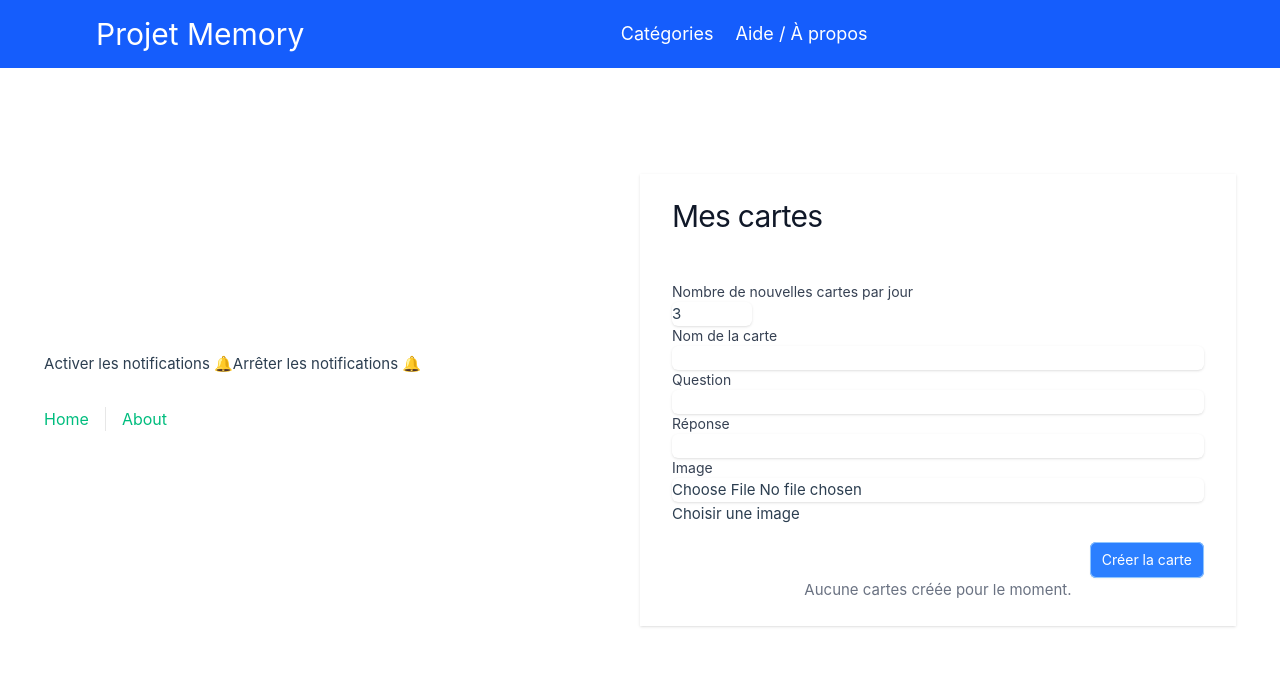
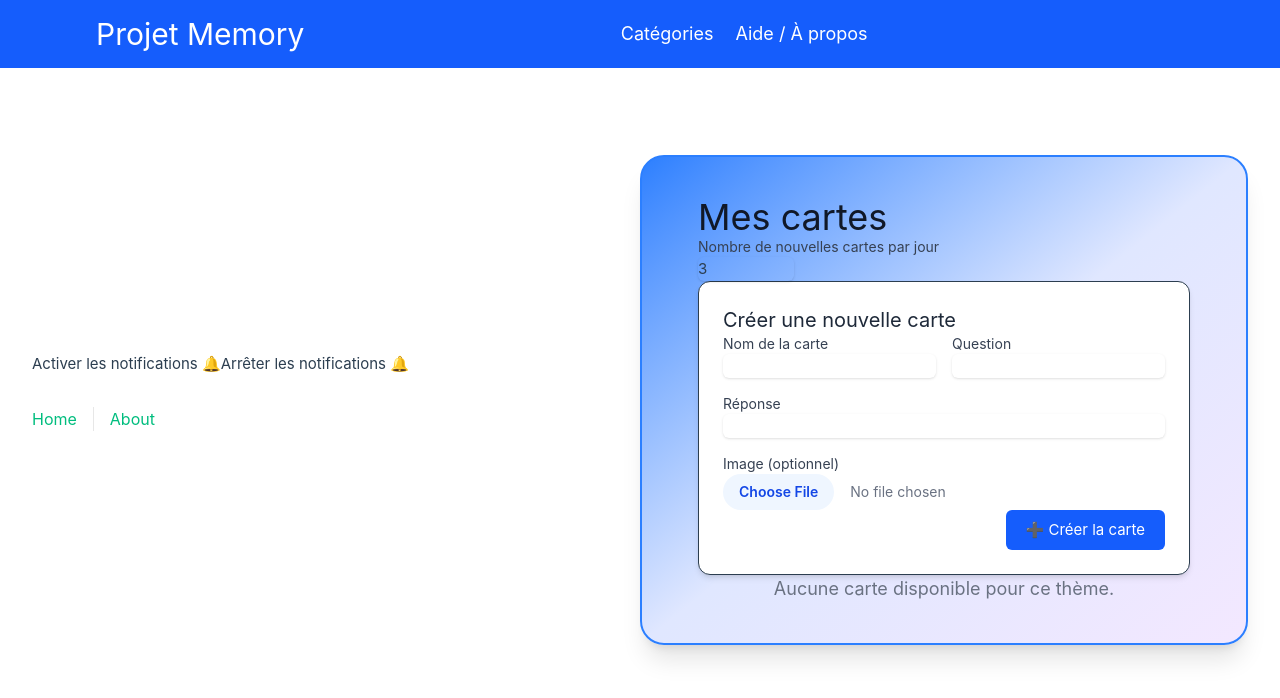
Before and after one commit to jlaron230/Projet-memory, a Vue app: page /theme/1 in a window 1280 px wide. Shown: the top 698 px of the page. Built offline with nearby package versions, Linux system fonts and the light colour scheme.

Commit message:
fix/ modification du design de la card

```diff
--- a/src/components/cardTheme/cardTheme.vue
+++ b/src/components/cardTheme/cardTheme.vue
@@ -373,148 +373,173 @@ onMounted(() => {
 </script>
 
 <template>
-  <section class="bg-white shadow-sm">
-    <div class="mx-auto max-w-7xl px-4 py-6 sm:px-6 lg:px-8 flex place-content-between">
-      <h1 class="text-3xl font-bold tracking-tight text-gray-900">Mes cartes</h1>
+  <section class="py-10 px-6 bg-gradient-to-br from-blue-500 via-indigo-100 to-purple-100 border-2 border-blue-500 rounded-3xl shadow-xl max-w-3xl mx-auto">
+  <div class="mx-auto max-w-6xl px-4 sm:px-6 lg:px-8">
+      <!-- Titre principal -->
+      <div class="mb-10 flex justify-between items-center">
+        <h1 class="text-4xl align-center font-bold text-gray-900">Mes cartes</h1>
       </div>
-    <!-- Formulaire pour créer une carte -->
-    <div class="mx-auto max-w-7xl px-4 py-6 sm:px-6 lg:px-8">
-      <!-- Champ pour modifier la limite quotidienne -->
-      <div class="mb-4">
-        <label for="limit" class="block text-sm font-medium text-gray-700"
-          >Nombre de nouvelles cartes par jour</label
-        >
+
+      <!-- Choix de la limite quotidienne -->
+      <div class="mb-6">
+        <label for="limit" class="block text-sm font-medium text-gray-700 mb-1">
+          Nombre de nouvelles cartes par jour
+        </label>
         <input
           id="limit"
           v-model.number="dailyNewCardLimit"
           type="number"
           min="1"
-          class="mt-1 block w-20 rounded-md border-gray-300 shadow-sm focus:border-indigo-500 focus:ring focus:ring-indigo-200 focus:ring-opacity-50"
+          class="w-24 rounded-md border-gray-300 shadow-sm focus:border-blue-500 focus:ring-blue-200"
         />
       </div>
-      <form @submit.prevent="CreateCards" class="mt-5 flex flex-col gap-4">
+
+      <!-- Formulaire de création -->
+      <form @submit.prevent="CreateCards" class="space-y-5 bg-white shadow-md rounded-xl p-6 border border-gray-00">
+        <h2 class="text-xl font-semibold text-gray-800 mb-2">Créer une nouvelle carte</h2>
+        <div class="grid grid-cols-1 md:grid-cols-2 gap-4">
           <div>
-          <label for="cardName" class="block text-sm font-medium text-gray-700"
-            >Nom de la carte</label
-          >
+            <label for="cardName" class="block text-sm font-medium text-gray-700 mb-1">Nom de la carte</label>
             <input
               id="cardName"
               v-model="CardName"
               type="text"
               required
-            class="mt-1 block w-full rounded-md border-gray-300 shadow-sm focus:border-indigo-500 focus:ring focus:ring-indigo-200 focus:ring-opacity-50"
+              class="w-full rounded-md border-gray-300 shadow-sm focus:ring-blue-300"
             />
-          <label for="cardQuestion" class="block text-sm font-medium text-gray-700">Question</label>
+          </div>
+
+          <div>
+            <label for="cardQuestion" class="block text-sm font-medium text-gray-700 mb-1">Question</label>
             <input
               id="cardQuestion"
               v-model="CardQuestion"
               type="text"
               required
-            class="mt-1 block w-full rounded-md border-gray-300 shadow-sm focus:border-indigo-500 focus:ring focus:ring-indigo-200 focus:ring-opacity-50"
+              class="w-full rounded-md border-gray-300 shadow-sm focus:ring-blue-300"
             />
-          <label for="cardResponse" class="block text-sm font-medium text-gray-700">Réponse</label>
+          </div>
+
+          <div class="md:col-span-2">
+            <label for="cardResponse" class="block text-sm font-medium text-gray-700 mb-1">Réponse</label>
             <input
               id="cardResponse"
               v-model="CardResponse"
               type="text"
               required
-            class="mt-1 block w-full rounded-md border-gray-300 shadow-sm focus:border-indigo-500 focus:ring focus:ring-indigo-200 focus:ring-opacity-50"
+              class="w-full rounded-md border-gray-300 shadow-sm focus:ring-blue-300"
             />
-          <label for="cardImage" class="block text-sm font-medium text-gray-700">Image</label>
+          </div>
+
+          <div class="md:col-span-2">
+            <label for="cardImage" class="block text-sm font-medium text-gray-700 mb-1">Image (optionnel)</label>
             <input
-            v-if="CardImage"
               id="cardImage"
               type="file"
               accept="image/*"
               ref="fileInput"
               @change="(event) => handelFileUpload(event)"
-            class="mt-1 block w-full rounded-md border-gray-300 shadow-sm focus:border-indigo-500 focus:ring focus:ring-indigo-200 focus:ring-opacity-50"
+              class="block w-full text-sm text-gray-500 file:mr-4 file:py-2 file:px-4 file:rounded-full file:border-0 file:text-sm file:font-semibold file:bg-blue-50 file:text-blue-700 hover:file:bg-blue-100"
             />
-          <button class="btn-upload">Choisir une image</button>
+          </div>
         </div>
 
         <div class="flex justify-end">
           <button
             type="submit"
-            class="inline-flex items-center rounded-md bg-blue-500 px-3 py-2 text-sm font-semibold text-white ring-1 shadow-xs ring-blue-300 ring-inset hover:bg-blue-600"
+            class="bg-blue-600 hover:bg-blue-700 text-white px-5 py-2 rounded-md font-medium"
           >
-            Créer la carte
+            ➕ Créer la carte
           </button>
         </div>
       </form>
 
       <!-- Liste des cartes -->
-      <div v-if="filteredThemes.length > 0" class="space-y-6">
+      <div v-if="filteredThemes.length > 0" class="mt-10 space-y-6">
         <div
           v-for="(card, index) in filteredThemes"
           :key="index"
-          class="bg-gray-100 p-4 rounded-lg flex gap-4"
+          class="bg-white border border-gray-200 shadow-sm rounded-xl p-6 transition hover:shadow-md"
         >
-          <div v-if="sortedCards.length > 0" class="flex items-center gap-4">
-            <!-- Afficher le nom de la carte si on n'est pas en mode édition -->
-            <h2 v-if="editingCard?.name !== card.name" class="text-xl font-semibold text-gray-900">
-              <a href="#" @click.prevent="modalVisible(card.value, card.name, card.responseCard, card.image)">{{
-                card.name
-              }}</a>
+          <div class="flex justify-between items-start gap-4">
+            <div class="flex-1">
+              <!-- Affichage normal -->
+              <h2
+                v-if="editingCard?.name !== card.name"
+                @click.prevent="modalVisible(card.value, card.name, card.responseCard, card.image)"
+                class="text-lg font-semibold text-gray-800 hover:text-blue-600 cursor-pointer"
+              >
+                {{ card.name }}
               </h2>
 
-            <!-- Formulaire d'édition de cartes -->
+              <!-- Formulaire édition -->
               <form
                 v-if="isEditable && editingCard?.name === card.name"
                 @submit.prevent="PutCards"
-              class="mt-5 flex flex-col gap-4"
+                class="mt-4 space-y-2"
               >
                 <input
                   v-model="CardName"
                   type="text"
-                required
-                class="mt-1 block w-full rounded-md border-gray-300 shadow-sm focus:border-indigo-500 focus:ring focus:ring-indigo-200 focus:ring-opacity-50"
+                  placeholder="Nom"
+                  class="w-full rounded-md border-gray-300 shadow-sm focus:ring-blue-300"
                 />
                 <input
                   v-model="CardQuestion"
                   type="text"
-                required
-                class="mt-1 block w-full rounded-md border-gray-300 shadow-sm focus:border-indigo-500 focus:ring focus:ring-indigo-200 focus:ring-opacity-50"
+                  placeholder="Question"
+                  class="w-full rounded-md border-gray-300 shadow-sm focus:ring-blue-300"
                 />
                 <input
                   v-model="CardResponse"
                   type="text"
-                required
-                class="mt-1 block w-full rounded-md border-gray-300 shadow-sm focus:border-indigo-500 focus:ring focus:ring-indigo-200 focus:ring-opacity-50"
+                  placeholder="Réponse"
+                  class="w-full rounded-md border-gray-300 shadow-sm focus:ring-blue-300"
                 />
-              <div class="flex gap-3">
+                <div class="flex gap-2 mt-2">
                   <button
                     type="submit"
-                  class="inline-flex items-center rounded-md bg-blue-500 px-3 py-2 text-sm font-semibold text-white ring-1 shadow-xs ring-blue-300 ring-inset hover:bg-blue-600"
+                    class="bg-blue-600 text-white px-4 py-2 rounded-md hover:bg-blue-700"
                   >
                     Sauvegarder
                   </button>
-                <!-- Bouton de suppression pour chaque cartes -->
                   <buttondelete @click.prevent="DeleteCards(card.name)" />
                 </div>
               </form>
+            </div>
 
+            <div class="flex items-center gap-3">
               <button @click.prevent="toggleEdit(card)">
-              <PencilIcon class="px-3 py-2 w-[3rem]" />
+                <PencilIcon class="w-6 h-6 text-gray-500 hover:text-gray-800" />
               </button>
               <span
-              :class="`text-${card.level === 1 ? 'green' : card.level === 2 ? 'blue' : 'red'}-500`"
+                class="text-sm font-semibold"
+                :class="{
+                  'text-green-600': card.level === 1,
+                  'text-blue-600': card.level === 2,
+                  'text-red-600': card.level >= 3
+                }"
               >
-              Niveau: {{ card.level }}
+                Niveau {{ card.level }}
               </span>
               <button
                 @click="validateCard(card)"
-              class="bg-green-500 text-white px-2 py-1 rounded-md"
+                class="bg-green-500 text-white px-3 py-1 rounded-md hover:bg-green-600 text-sm"
               >
                 Valider
               </button>
             </div>
           </div>
         </div>
-      <div v-else class="text-center text-gray-500">
-        <p>Aucune cartes créée pour le moment.</p>
+      </div>
+
+      <!-- Aucune carte -->
+      <div v-else class="text-center text-gray-500 mt-10">
+        <p class="text-lg">Aucune carte disponible pour ce thème.</p>
       </div>
     </div>
+
+    <!-- Modal d'aperçu -->
     <modalMemory
       :open="isModalOpen"
       :question="selectedQuestion"
@@ -522,7 +547,6 @@ onMounted(() => {
       :responseC="selectedResponseCard"
       :image="selectedImage"
       @close="closeModal"
-
     />
   </section>
 </template>
--- a/src/components/cardTheme/modalMemory.vue
+++ b/src/components/cardTheme/modalMemory.vue
@@ -1,17 +1,22 @@
-
 <script setup lang="ts">
-import { ref, computed, defineProps, defineEmits, onMounted } from 'vue'
+import { ref, computed, defineProps, defineEmits } from 'vue'
 import ButtonView from '@/components/button/button-view.vue'
 import { Dialog, DialogPanel, DialogTitle, TransitionChild, TransitionRoot } from '@headlessui/vue'
-import { ExclamationTriangleIcon } from '@heroicons/vue/24/outline'
 
 const isView = ref(false)
-const isVisible = computed(() => props.open)
 
-const props = defineProps<{ open: boolean, question: string | null, nameCard: string | null, responseC: string | null, image: string | null }>()
+const props = defineProps<{
+  open: boolean
+  question: string | null
+  nameCard: string | null
+  responseC: string | null
+  image: string | null
+}>()
+
 const emit = defineEmits(['close'])
 
-const imageSrc = computed(() => props.image ?? undefined);
+const isVisible = computed(() => props.open)
+const imageSrc = computed(() => props.image ?? undefined)
 
 const closeDialog = () => {
   isView.value = false
@@ -21,43 +26,81 @@ const closeDialog = () => {
 const isViewResponse = () => {
   isView.value = !isView.value
 }
-
-
 </script>
 
 <template>
-  <TransitionRoot as="template" :show="isVisible" @close="isView = false">
-    <Dialog class="relative z-10" @close="emit('close')">
-      <TransitionChild as="template" enter="ease-out duration-300" enter-from="opacity-0" enter-to="opacity-100" leave="ease-in duration-200" leave-from="opacity-100" leave-to="opacity-0">
+  <TransitionRoot as="template" :show="isVisible">
+    <Dialog class="relative z-10" @close="closeDialog">
+      <!-- Fond semi-transparent -->
+      <TransitionChild
+        as="template"
+        enter="ease-out duration-300"
+        enter-from="opacity-0"
+        enter-to="opacity-100"
+        leave="ease-in duration-200"
+        leave-from="opacity-100"
+        leave-to="opacity-0"
+      >
         <div class="fixed inset-0 bg-gray-500/75 transition-opacity" />
       </TransitionChild>
 
+      <!-- Conteneur principal -->
       <div class="fixed inset-0 z-10 w-screen overflow-y-auto">
-        <div ref="element" class="flex min-h-full items-end justify-center p-4 text-center sm:items-center sm:p-0">
-          <TransitionChild as="template" enter="ease-out duration-300" enter-from="opacity-0 translate-y-4 sm:translate-y-0 sm:scale-95" enter-to="opacity-100 translate-y-0 sm:scale-100" leave="ease-in duration-200" leave-from="opacity-100 translate-y-0 sm:scale-100" leave-to="opacity-0 translate-y-4 sm:translate-y-0 sm:scale-95">
-            <DialogPanel ref="element" class="relative transform overflow-hidden rounded-lg bg-white text-left shadow-xl transition-all sm:my-8 sm:w-full sm:max-w-4xl">
-              <div class="bg-white px-4 pt-5 pb-4 sm:p-6 sm:pb-4">
-                <div class="sm:flex sm:items-start flex justify-center">
-                  <div v-if="!isView" class="mt-3 text-center sm:mt-0 sm:ml-4 sm:text-left">
-                    <h2 class="text-center">Recto</h2>
-                    <DialogTitle as="h3" class="text-base font-semibold text-center text-gray-900">{{props.nameCard}}</DialogTitle>
-                    <div class="mt-2">
-                      <p class="text-sm text-gray-500">{{props.question}}</p>
-                      <div v-if="props.image?.length != 0">
-                      <img :src="imageSrc" alt="Une image">
-                      </div>
-                      <div v-else>
-                      </div>
+        <div class="flex min-h-full items-end justify-center p-4 text-center sm:items-center sm:p-0">
+          <!-- Contenu de la carte -->
+          <TransitionChild
+            as="template"
+            enter="ease-out duration-300"
+            enter-from="opacity-0 translate-y-4 sm:translate-y-0 sm:scale-95"
+            enter-to="opacity-100 translate-y-0 sm:scale-100"
+            leave="ease-in duration-200"
+            leave-from="opacity-100 translate-y-0 sm:scale-100"
+            leave-to="opacity-0 translate-y-4 sm:translate-y-0 sm:scale-95"
+          >
+            <DialogPanel
+              class="relative transform overflow-hidden rounded-2xl bg-white text-left shadow-2xl transition-all sm:my-8 sm:w-full sm:max-w-3xl"
+            >
+              <div class="bg-white px-6 py-6">
+                <div class="flex flex-col items-center space-y-4">
+                  <h2 class="text-2xl font-bold text-gray-800">
+                    {{ isView ? 'Verso' : 'Recto' }}
+                  </h2>
+
+                  <DialogTitle
+                    as="h3"
+                    class="text-xl font-semibold text-blue-600 text-center"
+                  >
+                    {{ props.nameCard }}
+                  </DialogTitle>
+
+                  <div class="w-full text-center space-y-4">
+                    <p class="text-base text-gray-700 whitespace-pre-line">
+                      {{ isView ? props.responseC : props.question }}
+                    </p>
+
+                    <div
+                      v-if="!isView && props.image?.length != 0"
+                      class="flex justify-center"
+                    >
+                      <img
+                        :src="imageSrc"
+                        alt="Image de la carte"
+                        class="max-h-64 rounded-lg shadow-md object-contain"
+                      />
                     </div>
-                  </div>
-                  <div v-else class="mt-2">
-                    <h2 class="text-center">Verso</h2>
-                    <p class="text-sm text-gray-500">{{props.responseC}}</p>
                   </div>
                 </div>
               </div>
-              <div class="bg-gray-50 px-4 py-3 sm:flex sm:flex-row-reverse sm:px-6">
-                <button type="button" class="mt-3 inline-flex w-full justify-center rounded-md bg-white px-3 py-2 text-sm font-semibold text-gray-900 ring-1 shadow-xs ring-gray-300 ring-inset hover:bg-gray-50 sm:mt-0 sm:w-auto" @close.prevent="isViewResponse" @click="closeDialog">Retour</button>
+
+              <!-- Boutons -->
+              <div class="bg-gray-50 px-6 py-4 flex justify-between sm:justify-end gap-4">
+                <button
+                  type="button"
+                  class="inline-flex items-center justify-center rounded-md bg-white px-4 py-2 text-sm font-semibold text-gray-800 ring-1 ring-gray-300 hover:bg-gray-100 transition"
+                  @click="closeDialog"
+                >
+                  Retour
+                </button>
                 <ButtonView @click.prevent="isViewResponse" />
               </div>
             </DialogPanel>
```
Lines whose indentation alone changed are shown as unchanged.
